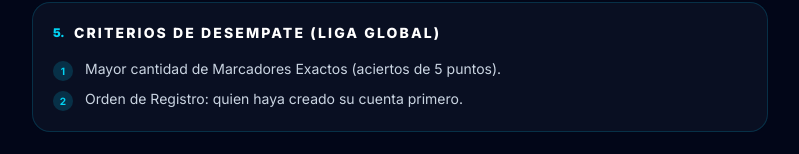
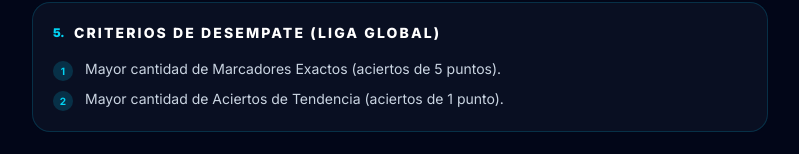
Before and after one commit to v22xkttwmw-arch/Quinela-Mundial, a Next.js app in the folder quiniela-frontend/: page /dashboard/rules in a window 1280 px wide. Shown: the part 1565-1719 px from the top of the page, without its empty margins (240-1039 px from the left). Built offline with nearby package versions, Linux system fonts and the light colour scheme; no server answers.

Commit message:
Fix manual: texto de desempate

```diff
--- a/quiniela-frontend/src/app/dashboard/rules/page.tsx
+++ b/quiniela-frontend/src/app/dashboard/rules/page.tsx
@@ -153,7 +153,7 @@ export default function RulesPage() {
         <ol className="space-y-2">
           {[
             "Mayor cantidad de Marcadores Exactos (aciertos de 5 puntos).",
-            "Orden de Registro: quien haya creado su cuenta primero.",
+            "Mayor cantidad de Aciertos de Tendencia (aciertos de 1 punto).",
           ].map((text, i) => (
             <li key={i} className="flex items-start gap-3">
               <span className="mt-0.5 flex h-5 w-5 shrink-0 items-center justify-center rounded-full bg-cyan-500/20 text-[10px] font-bold text-cyan-400">
```
Also changed, not shown: 1 other file (tests, documents, lock files or other folders).
